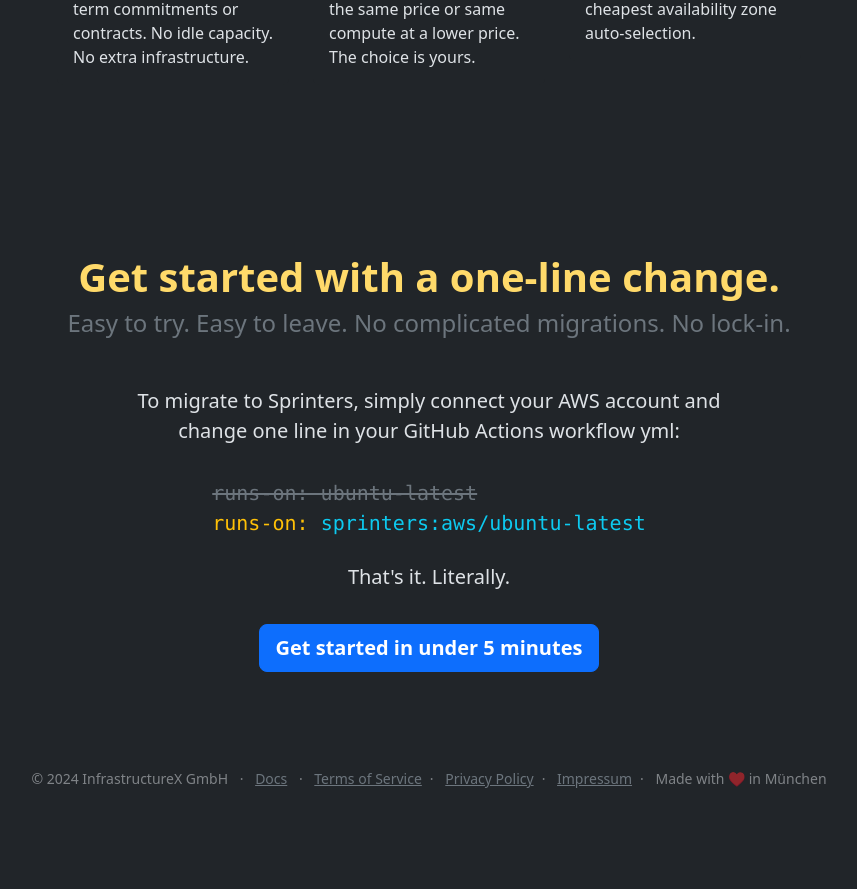
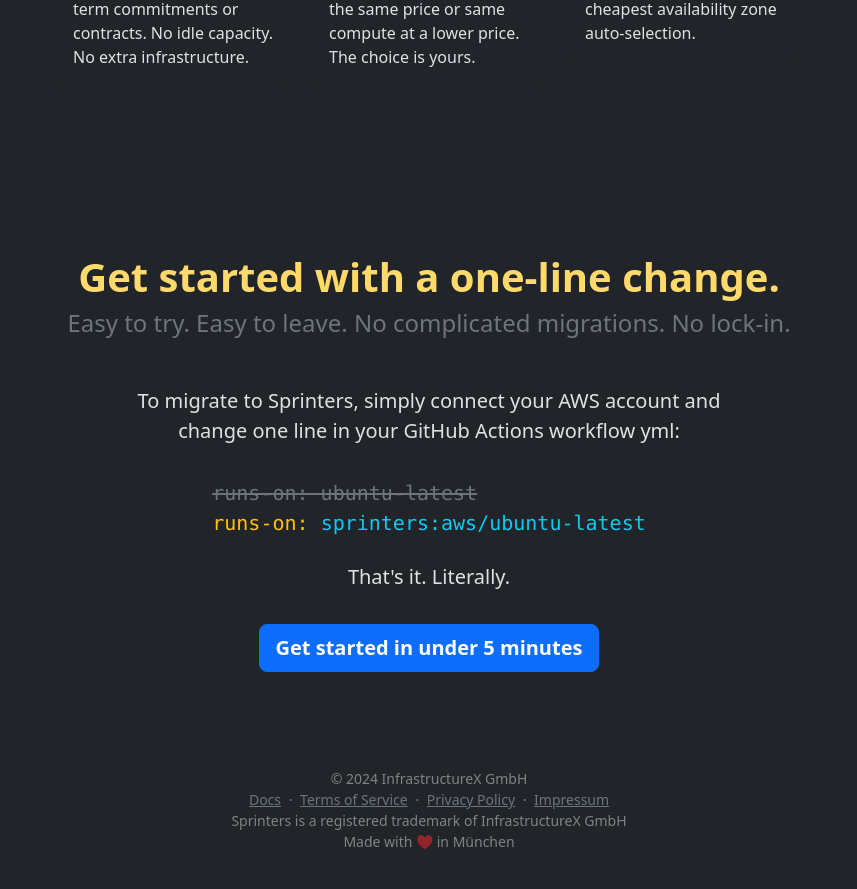
Before and after one commit to sprinters-sh/sprinters.sh, a Jekyll site: the page built from index.html, in a window 1280 px wide and 900 px high, scrolled down 3522 px. Shown: the top 889 px of the window, without its empty margins (211-1068 px from the left). Built offline with Jekyll 4.4.1, drawn with Linux system fonts in a browser that asks for light colours; before the commit the page ends 4359 px from its top, so only the background shows below that.

Commit message:
Added trademark note

```diff
--- a/_layouts/default.html
+++ b/_layouts/default.html
@@ -38,7 +38,13 @@
 </div>
 
 <div class="text-body-tertiary mt-5 pt-5 pb-5 fs-7 text-center">
-&copy; 2024 InfrastructureX GmbH <span class="px-2">&middot;</span> <a href="/docs" class="link-secondary text-nowrap">Docs</a> <span class="px-2">&middot;</span> <a href="/terms" class="link-secondary text-nowrap">Terms of Service</a><span class="px-2">&middot;</span> <a href="/privacy" class="link-secondary text-nowrap">Privacy Policy</a><span class="px-2">&middot;</span> <a href="/impressum" class="link-secondary text-nowrap">Impressum</a><span class="px-2">&middot;</span> <span class="text-nowrap">Made with ♥️ in München</span>
+    &copy; 2024 InfrastructureX GmbH<br>
+    <a href="/docs" class="link-secondary text-nowrap">Docs</a>
+    <span class="px-1">&middot;</span> <a href="/terms" class="link-secondary text-nowrap">Terms of Service</a>
+    <span class="px-1">&middot;</span> <a href="/privacy" class="link-secondary text-nowrap">Privacy Policy</a>
+    <span class="px-1">&middot;</span> <a href="/impressum" class="link-secondary text-nowrap">Impressum</a><br>
+    <span class="text-nowrap">Sprinters is a registered trademark of InfrastructureX GmbH</span><br>
+    <span class="text-nowrap">Made with ♥️ in München</span>
 </div>
 <script src="/assets/bootstrap/5.3.3/bootstrap.bundle.min.js" integrity="sha384-YvpcrYf0tY3lHB60NNkmXc5s9fDVZLESaAA55NDzOxhy9GkcIdslK1eN7N6jIeHz"></script>
 <script>
```
